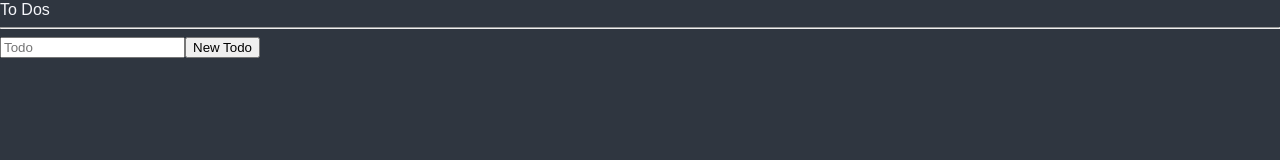
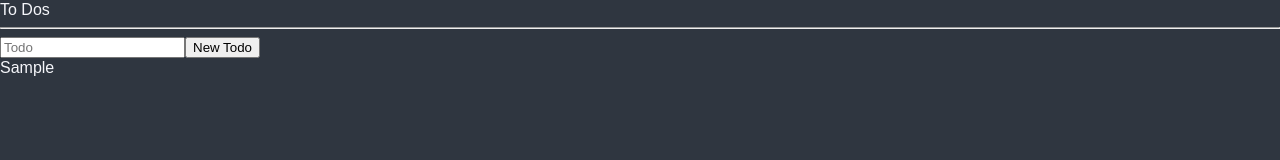
Before and after one commit to chanhong-ji/react-todolist, a React (Create React App) app: page / in a window 1280 px wide. Both pictures are taken after typing "Sample" into the empty fields and a click on the button "New Todo". Shown: the top 160 px of the page. Built offline with nearby package versions, Linux system fonts and the light colour scheme.

Commit message:
Add To Do

```diff
--- a/src/components/Todo.tsx
+++ b/src/components/Todo.tsx
@@ -1,13 +1,29 @@
 import { useForm } from "react-hook-form";
+import { atom, useRecoilState } from "recoil";
+
+const todoState = atom<ITodo[]>({
+  key: "Todos",
+  default: [],
+});
 
 interface IForm {
   todo: string;
 }
 
+interface ITodo {
+  text: string;
+  id: number;
+  category: "TO_DO" | "DOING" | "DONE";
+}
+
 const Todo = () => {
   const { register, handleSubmit, setValue } = useForm<IForm>();
-  function onSubmit(data: IForm) {
-    console.log(data.todo);
+  const [todos, setTodos] = useRecoilState<ITodo[]>(todoState);
+  function onSubmit({ todo }: IForm) {
+    setTodos((prev) => [
+      { text: todo, id: Date.now(), category: "TO_DO" },
+      ...prev,
+    ]);
     setValue("todo", "");
   }
   return (
@@ -23,7 +39,11 @@ const Todo = () => {
         />
         <button>New Todo</button>
       </form>
-      <ul></ul>
+      <ul>
+        {todos.map((todo) => (
+          <li>{todo.text}</li>
+        ))}
+      </ul>
     </div>
   );
 };
```
